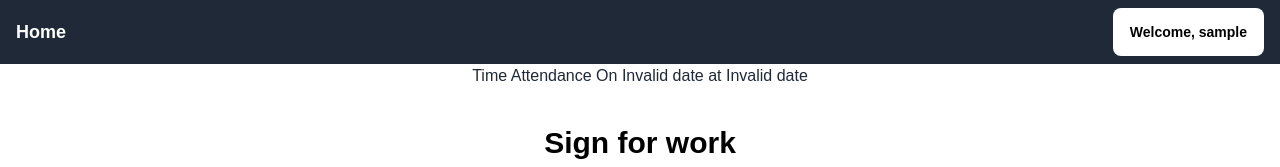
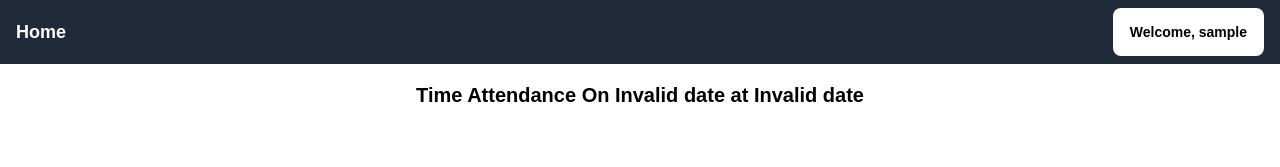
Before and after one commit to JaribK/frontendVanmanGit, a Vue app: page /home in a window 1280 px wide. Shown: the top 167 px of the page. Built offline with nearby package versions, Linux system fonts and the light colour scheme; no server answers; sample sign-in values are in the browser's storage.

Commit message:
Update HomePage.vue

```diff
--- a/src/views/HomePage.vue
+++ b/src/views/HomePage.vue
@@ -21,7 +21,7 @@
                 </div>
             <div id="content" class="w-full h-fit flex justify-center">
                 <div id="box" class="bg-white w-[80%] h-fit flex justify-center flex-col">
-                    <div class="w-[100%] text-center">Time Attendance On {{ formatDate(this.server_date)  }} at {{ format_time(this.server_time) }}</div>
+                    <div class="w-[100%] text-center text-black text-[20px] font-bold py-4">Time Attendance On {{ formatDate(this.server_date)  }} at {{ format_time(this.server_time) }}</div>
                     <div id="titlebox" class="py-[32px] text-black font-bold text-[30px] w-[100%] text-center">Sign for work <br>{{user.first_name}} {{user.last_name}}</div>
                     <div id="form" class="w-full mt-10">
                         <form action="" class="px-[40px] flex justify-evenly flex-wrap">
```
